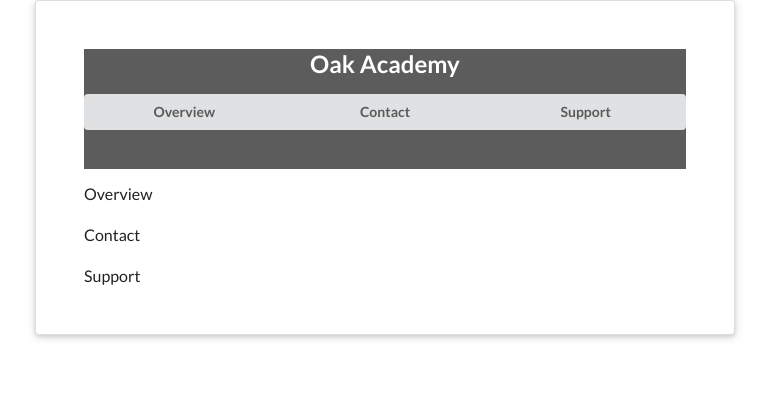
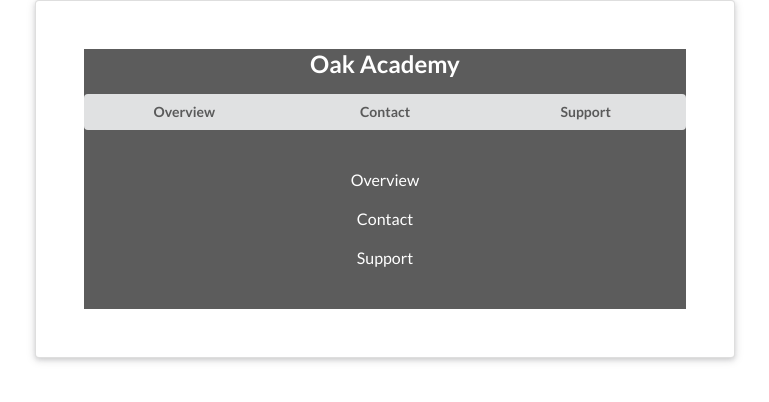
Before and after one commit to snegib/mernapp2021, a React (Create React App) app in the folder contextapi/: page / in a window 1280 px wide. Shown: the top 402 px of the page, without its empty margins (255-1024 px from the left). Built offline with nearby package versions, Linux system fonts and the light colour scheme.

Commit message:
contextapi consume data in TodoList component

```diff
--- a/contextapi/src/components/TodoList.js
+++ b/contextapi/src/components/TodoList.js
@@ -1,9 +1,21 @@
 import React from 'react';
+import { ThemeContext } from '../contexts/ThemeContext';
 
 class TodoList extends React.Component {
+  static contextType = ThemeContext;
   render() {
+    console.log(this.context);
+    const { isDarkTheme, darkTheme, lightTheme } = this.context;
+    const theme = isDarkTheme ? darkTheme : lightTheme;
     return (
-      <div className="ui list">
+      <div
+        style={{
+          background: theme.background,
+          color: theme.text,
+          height: '140px',
+          textAlign: 'center',
+        }}
+      >
         <p className="item">Overview</p>
         <p className="item">Contact</p>
         <p className="item">Support</p>
```
